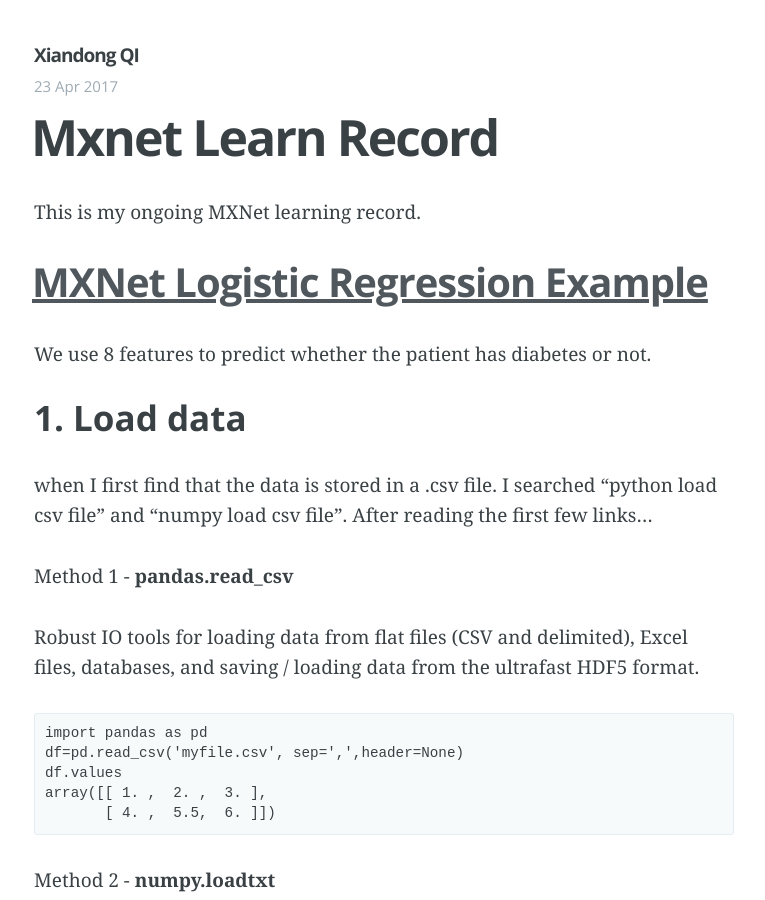
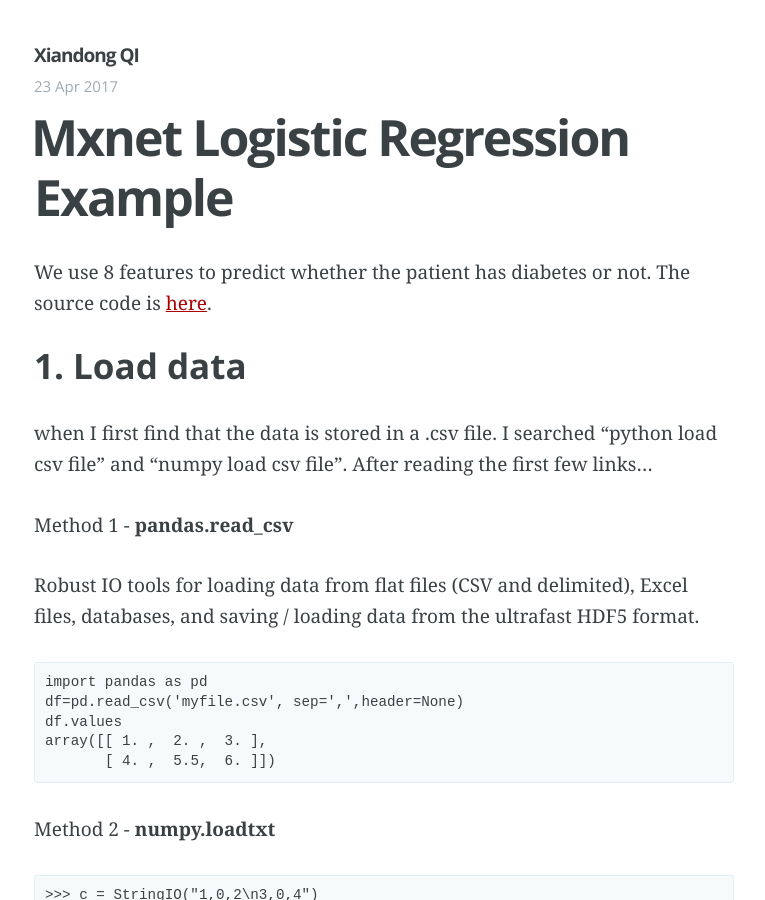
Before and after one commit to xiandong79/xiandong79.github.io, a Jekyll site: the page built from _posts/2017-04-23-MXNet-Logistic-Regression-Example.md, in a window 1280 px wide and 900 px high. Shown: the whole window, without its empty margins (256-1021 px from the left). Built offline with Jekyll 4.4.1, drawn with Linux system fonts in a browser that asks for light colours; our own code applies the rules of GitHub Pages for plain Markdown files.

Commit message:
The source code
The source code

```diff
--- a/_posts/2017-04-23-MXNet-learn-record.md
+++ b/_posts/2017-04-23-MXNet-Logistic-Regression-Example.md
@@ -1,8 +1,4 @@
-This is my ongoing MXNet learning record.
-
-## [MXNet Logistic Regression Example](https://github.com/xiandong79/aws-summit-2017-seoul/blob/master/mxnet-logistic_regression_diabetes.ipynb)
-
-We use 8 features to predict whether the patient has diabetes or not.
+We use 8 features to predict whether the patient has diabetes or not. The source code is [here](https://github.com/xiandong79/aws-summit-2017-seoul/blob/master/mxnet-logistic_regression_diabetes.ipynb).
 
 ### 1. Load data
 when I first find that the data is stored in a .csv file. I searched "python load csv file" and "numpy load csv file". After reading the first few links...
```
